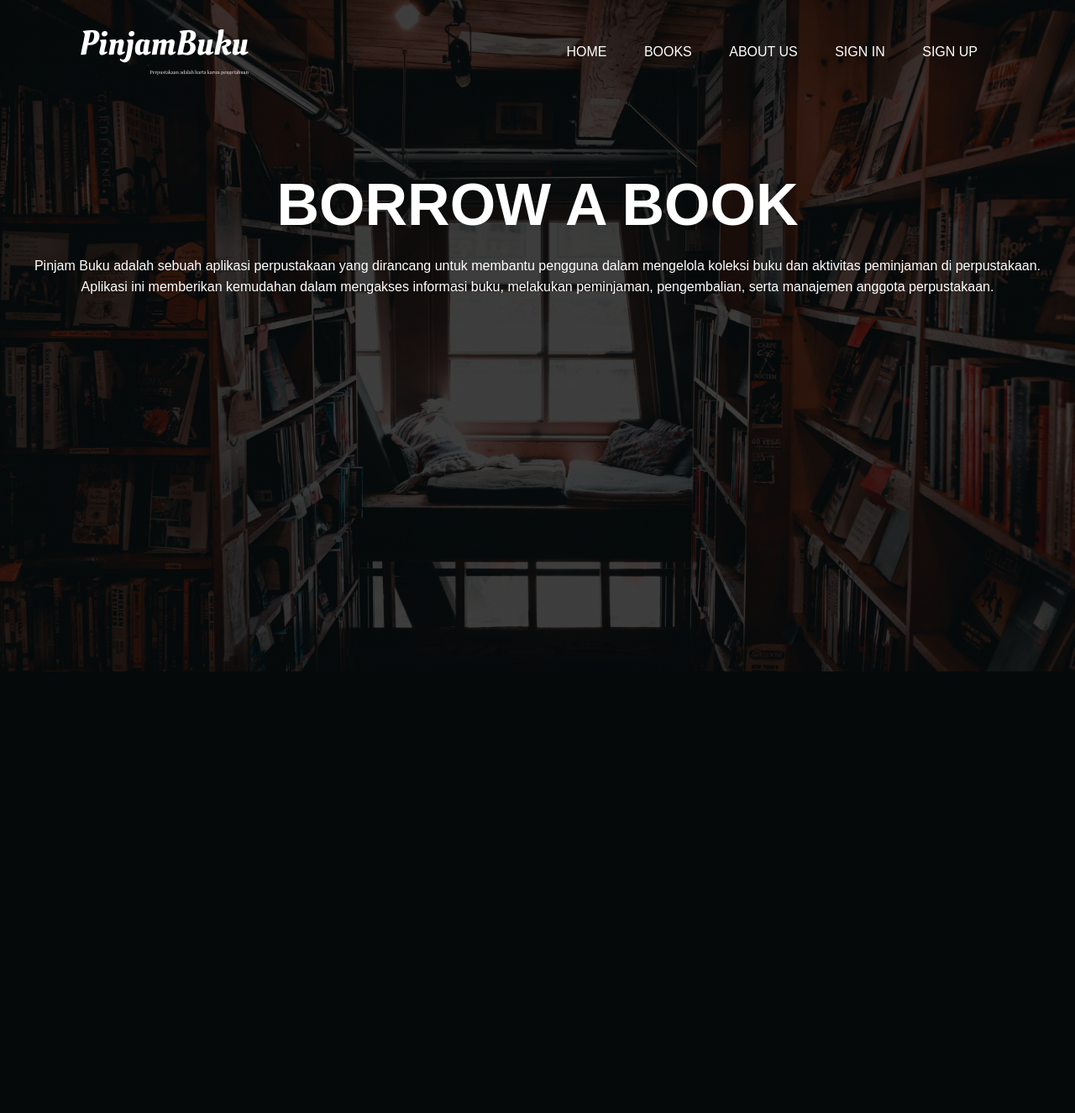
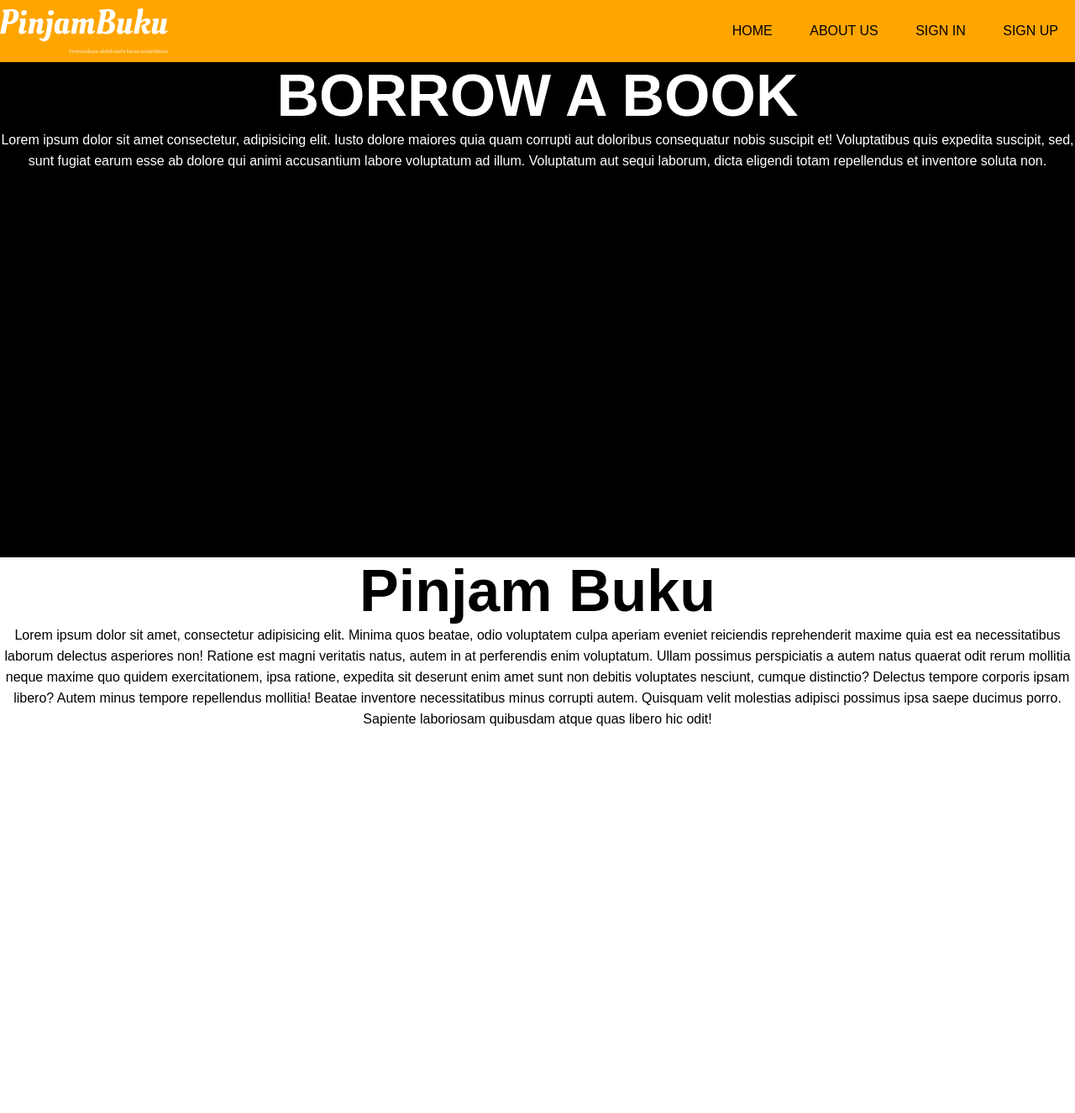
Before and after one commit to fidiwputro/fidiwputro.github.io, a PHP site: page /1201220012_adibf/index.html in a window 1280 px wide. Shown: the whole page at 84% size. Before the commit the page ends 800 px from the top, so only its background shows below. Run offline with PHP 8.4, Linux system fonts and the light colour scheme.

Commit message:
add about

```diff
--- a/1201220012_adibf/index.html
+++ b/1201220012_adibf/index.html
@@ -8,24 +8,35 @@
     <link rel="stylesheet" href="style.css" />
   </head>
   <body>
-    <div class="banner">
     <nav class="navbar">
       <img src="img/logo.png" alt="logo" />
       <ul>
-          <li><a href="#">Home</a></li>
-          <li><a href="#">Books</a></li>
-          <li><a href="#">About Us</a></li>
+        <li><a href="#home">Home</a></li>
+        <li><a href="#about">About Us</a></li>
         <li><a href="#">Sign In</a></li>
         <li><a href="#">Sign Up</a></li>
       </ul>
     </nav>
-      <div class="content">
+    <section class="home" id="home">
+      <div class="content-home">
         <h1>BORROW A BOOK</h1>
         <p>
-          Pinjam Buku adalah sebuah aplikasi perpustakaan yang dirancang untuk membantu pengguna dalam mengelola koleksi buku dan aktivitas peminjaman di perpustakaan. <br />
-          Aplikasi ini memberikan kemudahan dalam mengakses informasi buku, melakukan peminjaman, pengembalian, serta manajemen anggota perpustakaan.
+          Lorem ipsum dolor sit amet consectetur, adipisicing elit. Iusto dolore maiores quia quam corrupti aut doloribus consequatur nobis suscipit et! Voluptatibus quis expedita suscipit, sed, sunt fugiat earum esse ab dolore qui animi
+          accusantium labore voluptatum ad illum. Voluptatum aut sequi laborum, dicta eligendi totam repellendus et inventore soluta non.
         </p>
       </div>
+    </section>
+
+    <section class="about" id="about">
+      <div class="content-about">
+        <h1>Pinjam Buku</h1>
+        <p>
+          Lorem ipsum dolor sit amet, consectetur adipisicing elit. Minima quos beatae, odio voluptatem culpa aperiam eveniet reiciendis reprehenderit maxime quia est ea necessitatibus laborum delectus asperiores non! Ratione est magni
+          veritatis natus, autem in at perferendis enim voluptatum. Ullam possimus perspiciatis a autem natus quaerat odit rerum mollitia neque maxime quo quidem exercitationem, ipsa ratione, expedita sit deserunt enim amet sunt non debitis
+          voluptates nesciunt, cumque distinctio? Delectus tempore corporis ipsam libero? Autem minus tempore repellendus mollitia! Beatae inventore necessitatibus minus corrupti autem. Quisquam velit molestias adipisci possimus ipsa saepe
+          ducimus porro. Sapiente laboriosam quibusdam atque quas libero hic odit!
+        </p>
       </div>
+    </section>
   </body>
 </html>
--- a/1201220012_adibf/style.css
+++ b/1201220012_adibf/style.css
@@ -4,57 +4,61 @@
   font-family: sans-serif;
 }
 
-.banner {
-  width: 100%;
-  height: 100vh;
-  background-image: linear-gradient(rgba(0, 0, 0, 0.75), rgba(0, 0, 0, 0.75)), url(img/background.jpg);
-  background-size: cover;
+.logo {
+  width: 120px;
 }
 
 .navbar {
-  width: 85%;
   margin: auto;
-  padding: 35px 0;
+  padding: 10px 0;
   display: flex;
   align-items: center;
   justify-content: space-between;
-}
-
-.logo {
-  width: 120px;
-  cursor: pointer;
+  background-color: orange;
 }
 
 .navbar ul li {
-  list-style: none;
   display: inline-block;
   margin: 0 20px;
 }
 
 .navbar ul li a {
   text-decoration: none;
-  color: #fff;
+  color: black;
   text-transform: uppercase;
 }
 
 .navbar ul li a:hover {
-  color: orange;
+  color: white;
 }
 
-.content {
-  width: 100%;
-  top: 50%;
+.content-home {
   text-align: center;
-  color: #fff;
+  color: white;
 }
 
-.content h1 {
-  font-size: 70px;
-  margin-top: 80px;
+.content-about {
+  text-align: center;
+  color: black;
 }
 
-.content p {
-  margin: 20px auto;
+.content-home h1,
+.content-about h1 {
+  font-size: 70px;
+}
+
+.content-home p,
+.content-about p {
   font-weight: 100;
   line-height: 25px;
 }
+
+.home {
+  background-color: black;
+  height: 590px;
+}
+
+.about {
+  background-color: white;
+  height: 662px;
+}
```
Lines whose indentation alone changed are shown as unchanged.
